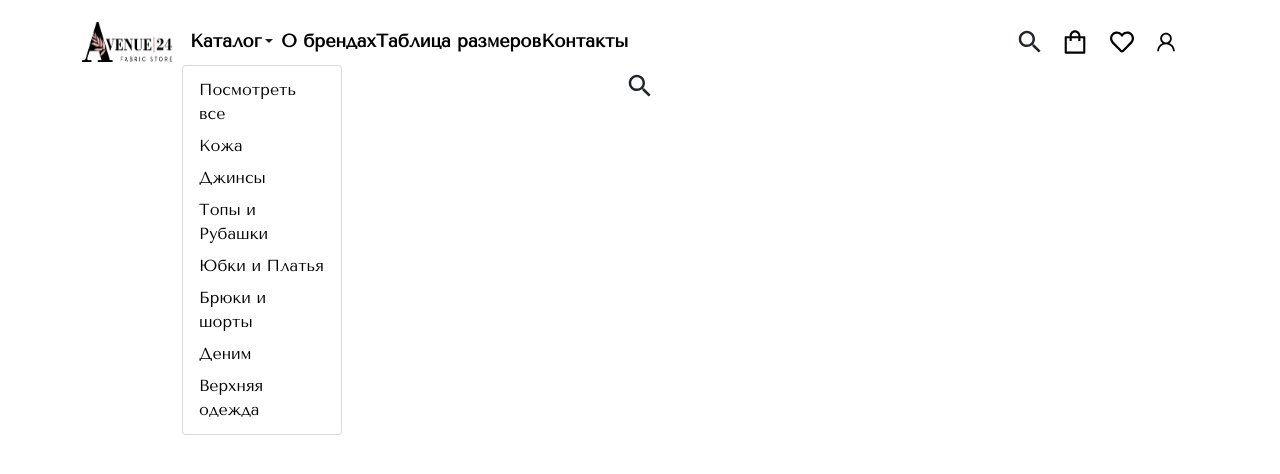
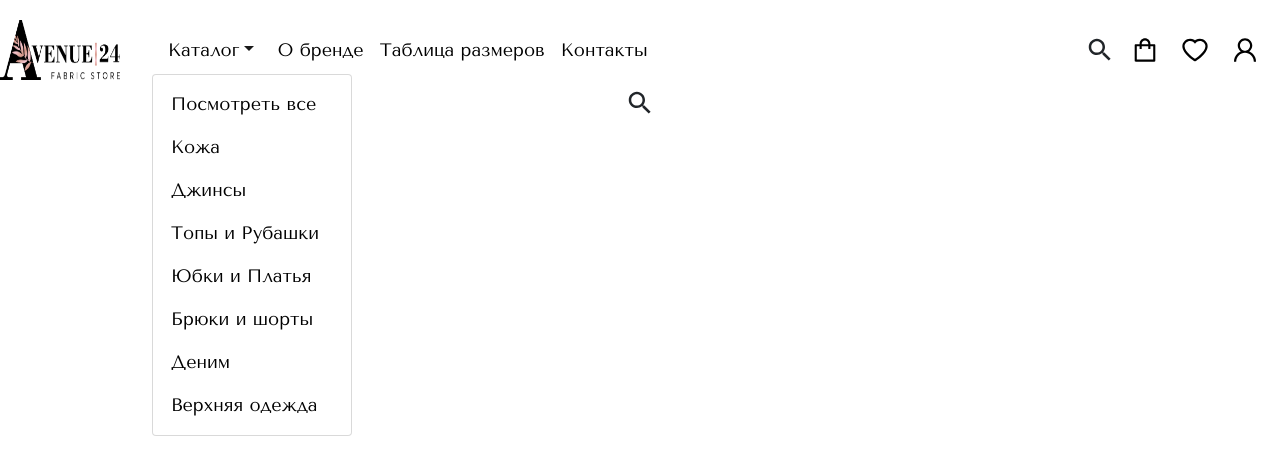
Before and after one commit to BKanybek/react-project-shop, a React (Create React App) app: page /2 in a window 1280 px wide. Both pictures are taken after a click on the button "Каталог". Shown: the top 474 px of the page. Built offline with nearby package versions, Linux system fonts and the light colour scheme; no server answers.

Commit message:
home test navbar

```diff
--- a/src/Componets/Navbar/Navbar.css
+++ b/src/Componets/Navbar/Navbar.css
@@ -5,3 +5,87 @@
 .navbar-toggler:focus {
     box-shadow: none !important;
 }
+
+.link-wrapper {
+   display: flex;
+   align-items: flex-start;
+}
+
+.link-wrapper a {
+    text-decoration: none;
+    color: black;
+    font-weight: 500;
+    padding: 8px 10px;
+}
+
+.link-wrapper a:hover {
+    color: black;
+}
+
+.dropdown-menu{
+    width: 200px;
+}
+
+.navbar-nav{
+    display: flex;
+    align-items: center;
+}
+
+.navbar-nav a{
+    text-decoration: none;
+    color: black;
+    font-weight: 500;
+    font-size: 18px;
+    margin: 0 8px;
+}
+
+.navbar-nav a:hover {
+    color: black;
+}
+
+
+.img-logo{
+    width: 120px;
+    height: 60px;
+    margin-right: 20px;
+}
+
+.icon-box{
+    display: flex;
+    align-items: center;
+}
+
+.icon-box a{
+    margin-right: 20px;
+    display: flex;
+    align-items: center;
+    font-size: 30px;
+    color: black;
+}
+
+@media all and (max-width: 991px) {
+    .navbar-nav{
+        display: flex;
+        align-items: flex-start;
+        padding: 20px 0;
+    }
+
+    .dropdown-menu{
+        width: 200px;
+        border: none;
+    }
+
+}
+
+@media all and (max-width: 767px) {
+    .navbar-nav{
+        display: flex;
+        align-items: flex-start;
+        padding: 20px 0;
+    }
+
+    .navbar-nav a{
+        font-size: 20px;
+        margin: 0;
+    }
+}
--- a/src/Componets/Navbar/Navbar.jsx
+++ b/src/Componets/Navbar/Navbar.jsx
@@ -9,8 +9,7 @@ import { productContext } from '../../Context/ProductContext';
 import { Link } from 'react-router-dom';
 import { Menu } from '@mui/icons-material';
 import { Container, Nav, Navbar, NavDropdown } from 'react-bootstrap';
-import { AiOutlineShopping, AiOutlineUser } from "react-icons/ai";
-import { FaRegHeart} from "react-icons/fa";
+import { AiOutlineShopping, AiOutlineUser, AiOutlineHeart } from "react-icons/ai";
 import Logo from "../Images/Logo/03.png.png";
 import Search from '../Search/Search';
 import './Navbar.css'
@@ -28,8 +27,6 @@ export default function NavBar() {
         console.log(error);
       }
     }
-
-
 
     React.useEffect(() => {
       getStarLength()
@@ -147,48 +144,49 @@ export default function NavBar() {
 
   return (
     <div className='navbar-wrapper'>
-    <Navbar style={{maxWidth: '1360px', margin: 'auto', paddingTop: '20px'}} className='navbar' expand="md">
+    <Navbar style={{maxWidth: '1300px', margin: 'auto', paddingTop: '20px'}} className='navbar' expand="lg">
+    <img className='img-logo' src={Logo} alt="" />
     <Container className='container-test' style={{margin: 'auto'}}>
-      <img style={{width: '100px', height: '40px', paddingRight: '10px'}} src={Logo} alt="" />
       <Navbar.Toggle aria-controls="navbarScroll" />
       <Navbar.Collapse id="navbarScroll">
-        <Nav style={{display: 'flex', justifyContent: 'space-between'}} className="me-auto my-2 my-lg-0" navbarScroll>
-          <NavDropdown title={<span style={{fontWeight: '800', color: 'black', fontSize: '18px'}}>Каталог</span>} id="navbarScrollingDropdown">
-            <div style={{width: 'auto', display: 'flex', flexDirection: 'column'}}>
-              <Link style={{textDecoration: 'none', fontWeight: '400', color: 'black', padding: '0.25rem 1rem'}}  to="/list">Посмотреть все</Link>
-              <Link style={{textDecoration: 'none', fontWeight: '400', color: 'black', padding: '0.25rem 1rem'}}  to="/add">Кожа</Link>
-              <Link style={{textDecoration: 'none', fontWeight: '400', color: 'black', padding: '0.25rem 1rem'}}  to="/">Джинсы</Link>
-              <Link style={{textDecoration: 'none', fontWeight: '400', color: 'black', padding: '0.25rem 1rem'}}  to="/add">Топы и Рубашки</Link>
-              <Link style={{textDecoration: 'none', fontWeight: '400', color: 'black', padding: '0.25rem 1rem'}}  to="/">Юбки и Платья</Link>
-              <Link style={{textDecoration: 'none', fontWeight: '400', color: 'black', padding: '0.25rem 1rem'}}  to="/add">Брюки и шорты</Link>
-              <Link style={{textDecoration: 'none', fontWeight: '400', color: 'black', padding: '0.25rem 1rem'}}  to="/add">Деним</Link>
-              <Link style={{textDecoration: 'none', fontWeight: '400', color: 'black', padding: '0.25rem 1rem'}}  to="/add">Верхняя одежда</Link>
+        <Nav style={{display: 'flex', justifyContent: 'space-between'}} navbarScroll>
+          <NavDropdown title={<span style={{fontWeight: '500', color: 'black', fontSize: '18px'}}>Каталог</span>} id="navbarScrollingDropdown">
+            <div className='link-wrapper' style={{width: 'auto', display: 'flex', flexDirection: 'column'}}>
+              <Link to="/list">Посмотреть все</Link>
+              <Link to="/add">Кожа</Link>
+              <Link to="/">Джинсы</Link>
+              <Link to="/add">Топы и Рубашки</Link>
+              <Link to="/">Юбки и Платья</Link>
+              <Link to="/add">Брюки и шорты</Link>
+              <Link to="/add">Деним</Link>
+              <Link to="/add">Верхняя одежда</Link>
             </div>
           </NavDropdown>
-          <Link style={{display: 'flex', alignItems: 'center',textDecoration: 'none', fontWeight: '800', color: 'black', fontSize: '18px'}} to="/">О брендах</Link>
-          <Link style={{display: 'flex', alignItems: 'center',textDecoration: 'none', fontWeight: '800', color: 'black',  fontSize: '18px'}} to="/">Таблица размеров</Link>
-          <Link style={{display: 'flex', alignItems: 'center',textDecoration: 'none', fontWeight: '800', color: 'black', fontSize: '18px'}}  to="/">Контакты</Link>
+          <Link to="/">О брендe</Link>
+          <Link to="/">Таблица размеров</Link>
+          <Link to="/">Контакты</Link>
         </Nav>
           {/* {renderMobileMenu}
             {renderMenu}    */}
         </Navbar.Collapse>
-      <Box sx={{ display: { md: 'd-flex' } }}>
-        <Search/>
-          <Link style={{marginRight: '20px'}} to='/cart'>
+
+    </Container>
+    <Box className='icon-box'>
+          <Search/>
+          <Link to='/cart'>
             <Badge badgeContent={cartLength}>
-              <AiOutlineShopping size='1.5em' color='black' fontSize='20px'/>
+              <AiOutlineShopping/>
             </Badge>
           </Link>
-          <Link style={{marginRight: '20px'}} to='/favorite'>
+          <Link to='/favorite'>
             <Badge badgeContent={starLength}>
-              <FaRegHeart size='1.2em' color='black' fontSize='20px'/>
+              <AiOutlineHeart/>
             </Badge>
           </Link>
-          <Link style={{marginRight: '20px'}} to='/'>
-            <AiOutlineUser size='1.2em' color='black' fontSize='20px'/>
+          <Link  to='/'>
+            <AiOutlineUser/>
           </Link>
         </Box>
-    </Container>
     </Navbar>
   </div>
   );
--- a/src/Componets/Search/Search.css
+++ b/src/Componets/Search/Search.css
@@ -34,7 +34,3 @@
 .input-search{
     padding: 5px 8px;
 }
-
-.search-input:hover{
-    display: block;
-}
```
Also changed, not shown: src/Componets/Search/Search.jsx (+0 -21 lines).
